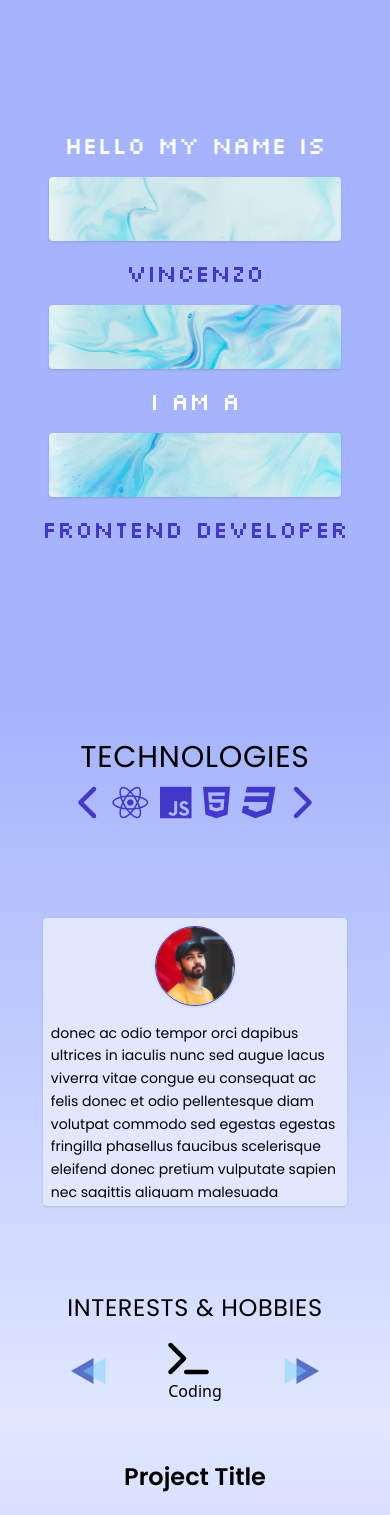
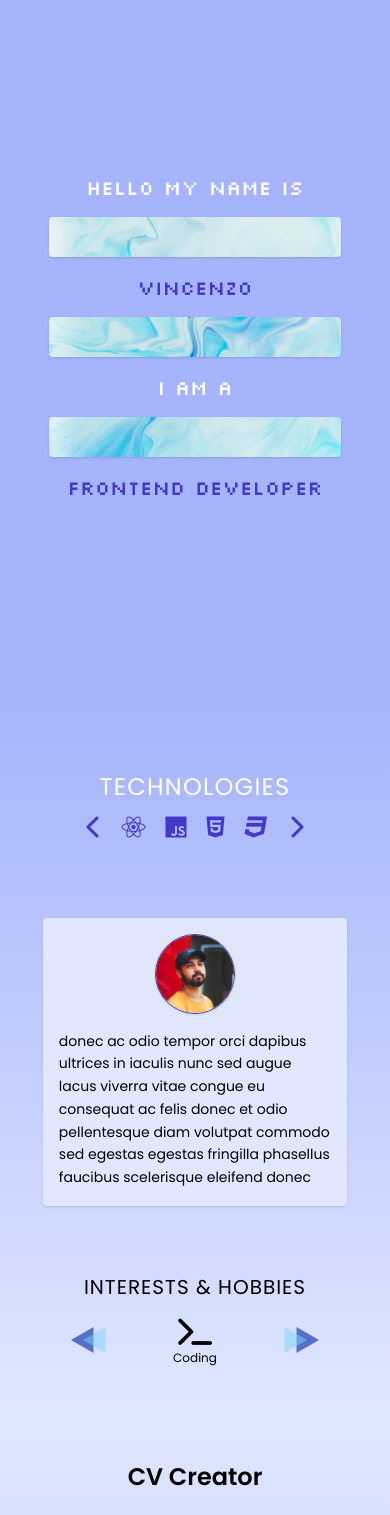
Before and after one commit to v-grillone/portfolio-page, a React (Create React App) app: page / in a window 390 px wide. Shown: the part 140-1655 px from the top of the page. Built offline with nearby package versions, Linux system fonts and the light colour scheme.

Commit message:
projects modification

```diff
--- a/src/App.js
+++ b/src/App.js
@@ -6,6 +6,7 @@ import Navigation from "./components/Navigation";
 import Project1 from "./components/Project1";
 import Project2 from "./components/Project2";
 import Project3 from "./components/Project3";
+import Projects from "./components/Projects";
 import ReachOut from "./components/ReachOut";
 
 function App() {
@@ -65,6 +66,7 @@ function App() {
       <Navigation menuActive={isMenuActive} />
       <HeroSection />
       <AboutSection aboutRef={aboutSectionRef} />
+      {/* < Projects project1Ref={project1SectionRef} project2Ref={project2SectionRef} project3Ref={project3SectionRef} /> */}
       <Project1 project1Ref={project1SectionRef}  />
       <Project2 project2Ref={project2SectionRef} />
       <Project3 project3Ref={project3SectionRef} />
--- a/src/components/AboutSection.js
+++ b/src/components/AboutSection.js
@@ -25,7 +25,6 @@ const AboutSection = ({ aboutRef }) => {
     left: false,
     right: false
   });
-  console.log(clickHobbyArrow);
 
   const changeHobby = (e) => {
     let iconsPositionArr = Object.values(hobbiesIconPosition).map(iconPosition => Number(iconPosition.slice(6,iconPosition.indexOf('%'))));
@@ -44,55 +43,55 @@ const AboutSection = ({ aboutRef }) => {
   }
 
   return (
-    <div ref={aboutRef} id="about-section" className='about-section md:px-16 px-4 md:py-4 h-85vh w-full bg-gradient-to-b from-indigo-300 to-indigo-100 flex flex-col items-center justify-around md:space-y-0 space-y-4'>
+    <div ref={aboutRef} id="about-section" className='about-section md:px-16 px-4 md:py-4 h-85vh w-full bg-gradient-to-b from-indigo-300 to-indigo-100 flex flex-col items-center justify-evenly md:space-y-0'>
       <div className='technologies-section flex flex-col items-center w-full'>
-        <h5 className='md:text-4xl text-3xl font-poppins uppercase tracking-wide'>Technologies</h5>
+        <h5 className='md:text-4xl text-2xl font-poppins uppercase tracking-wider text-white'>Technologies</h5>
         <div ref={technologiesIconSection} className={`tech-icons-container md:p-10 p-2 flex justify-evenly md:w-[50vw] w-[95vw] ${techIconsVisable ? 'tech-icons-compress' : ''}`}>
-          <i className={`fa-solid fa-chevron-left text-4xl text-indigo-700`}></i>
-          <i className={`fa-brands fa-react text-4xl text-indigo-700 ${techIconsVisable ? 'white-slide-1' : ''}`}></i>
-          <i className={`fa-brands fa-js text-4xl text-indigo-700 ${techIconsVisable ? 'white-slide-2' : ''}`}></i>
-          <i className={`fa-brands fa-html5 text-4xl text-indigo-700 ${techIconsVisable ? 'white-slide-3' : ''}`}></i>
-          <i className={`fa-brands fa-css3 text-4xl text-indigo-700 ${techIconsVisable ? 'white-slide-4' : ''}`}></i>
-          <i className={`fa-solid fa-chevron-right text-4xl text-indigo-700`}></i>
+          <i className={`fa-solid fa-chevron-left md:text-4xl text-2xl text-indigo-700`}></i>
+          <i className={`fa-brands fa-react md:text-4xl text-2xl text-indigo-700 ${techIconsVisable ? 'white-slide-1' : ''}`}></i>
+          <i className={`fa-brands fa-js md:text-4xl text-2xl text-indigo-700 ${techIconsVisable ? 'white-slide-2' : ''}`}></i>
+          <i className={`fa-brands fa-html5 md:text-4xl text-2xl text-indigo-700 ${techIconsVisable ? 'white-slide-3' : ''}`}></i>
+          <i className={`fa-brands fa-css3 md:text-4xl text-2xl text-indigo-700 ${techIconsVisable ? 'white-slide-4' : ''}`}></i>
+          <i className={`fa-solid fa-chevron-right md:text-4xl text-2xl text-indigo-700`}></i>
         </div>
       </div>
-      <div className='introduction-container flex md:flex-row flex-col md:space-x-12 md:space-y-0 space-y-4 md:w-full w-[85%] max-h-72 md:mb-5 md:p-6 p-2 md:mb-6 items-center rounded bg-indigo-100 shadow'>
+      <div className='introduction-container flex md:flex-row flex-col md:space-x-12 md:space-y-0 space-y-4 md:w-full w-[85%] max-h-72 md:mb-5 md:p-6 p-4 md:mb-6 items-center rounded bg-indigo-100 shadow'>
         <img src={require('../assets/mock-profile-pic.jpg')} alt="profile-pic" className='object-cover object-center md:h-52 h-20 md:min-w-[13rem] min-w-[5rem] border border-indigo-700 rounded-full shadow' />
         <p className='font-poppins md:text-lg text-sm leading-relaxed md:overflow-hidden overflow-scroll'>donec ac odio tempor orci dapibus ultrices in iaculis nunc sed augue lacus viverra vitae congue eu consequat ac felis donec et odio pellentesque diam volutpat commodo sed egestas egestas fringilla phasellus faucibus scelerisque eleifend donec pretium vulputate sapien nec sagittis aliquam malesuada bibendum arcu vitae elementum curabitur vitae nunc sed velit dignissim sodales ut eu sem integer vitae justo eget magna fermentum iaculis eu non diam phasellus vestibulum lorem sed risus ultricies tristique nulla</p>
       </div>
-      <div className="hobbies-section flex flex-col space-y-8 items-center">
-        <h5 className='md:text-4xl text-2xl font-poppins uppercase tracking-wide'>Interests & Hobbies</h5>
+      <div className="hobbies-section flex flex-col space-y-6 items-center">
+        <h5 className='md:text-4xl text-xl font-poppins uppercase tracking-wider'>Interests & Hobbies</h5>
         <div className="hobbies-icons-container flex flex-row w-72 justify-between items-center">
           <HobbyArrow direction={'left'} changeHobby={changeHobby} clickHobbyArrow={clickHobbyArrow} setClickHobbyArrow={setClickHobbyArrow}/>
           <ul className='hobbies-icons-list flex flex-row list-none relative'>
             <li className={`absolute top-1/2 ${hobbiesIconPosition.icon1} transform -translate-x-1/2 -translate-y-1/2 `}>
-              <div id="icon1" className={`${hobbiesIconPosition.icon1 === 'left-[50%]' ? 'opacity-1' : 'opacity-0'}`}>
-                <i className={`fa-solid fa-futbol text-4xl ${hobbiesIconPosition.icon1 === 'left-[50%]' ? 'opacity-1' : 'opacity-0'}`}></i>
-                <p className='font-poppins'>Soccer</p>
+              <div id="icon1" className={`${hobbiesIconPosition.icon1 === 'left-[50%]' ? 'opacity-1' : 'opacity-0'} flex flex-col items-center`}>
+                <i className={`fa-solid fa-futbol md:text-4xl text-3xl animate-spin ${hobbiesIconPosition.icon1 === 'left-[50%]' ? 'opacity-1' : 'opacity-0'}`}></i>
+                <p className='font-poppins text-xs md:text-base'>Soccer</p>
               </div>
             </li>
             <li className={`absolute top-1/2 ${hobbiesIconPosition.icon2} transform -translate-x-1/2 -translate-y-1/2 `}>
-              <div className={`${hobbiesIconPosition.icon2 === 'left-[50%]' ? 'opacity-1' : 'opacity-0'}`} id="icon2">
-                <i className={`fa-solid fa-terminal text-4xl ${hobbiesIconPosition.icon2 === 'left-[50%]' ? 'opacity-1' : 'opacity-0'}`}></i>
-                <p>Coding</p>
+              <div className={`${hobbiesIconPosition.icon2 === 'left-[50%]' ? 'opacity-1' : 'opacity-0'} flex flex-col items-center`} id="icon2">
+                <i className={`fa-solid fa-terminal md:text-4xl text-3xl ${hobbiesIconPosition.icon2 === 'left-[50%]' ? 'opacity-1' : 'opacity-0'}`}></i>
+                <p className='font-poppins text-xs md:text-base'>Coding</p>
               </div>
             </li>
             <li className={`absolute top-1/2 ${hobbiesIconPosition.icon3} transform -translate-x-1/2 -translate-y-1/2 `}>
-              <div className={`${hobbiesIconPosition.icon3 === 'left-[50%]' ? 'opacity-1' : 'opacity-0'}`} id="icon3">
-                <i className={`fa-solid fa-hockey-puck text-4xl`}></i>
-                <p>Hockey</p>
+              <div className={`${hobbiesIconPosition.icon3 === 'left-[50%]' ? 'opacity-1' : 'opacity-0'} flex flex-col items-center`} id="icon3">
+                <i className={`fa-solid fa-hockey-puck md:text-4xl text-3xl`}></i>
+                <p className='font-poppins text-xs md:text-base'>Hockey</p>
               </div>
             </li>
             <li className={`absolute top-1/2 ${hobbiesIconPosition.icon4} transform -translate-x-1/2 -translate-y-1/2 `}>
-              <div className={`${hobbiesIconPosition.icon4 === 'left-[50%]' ? 'opacity-1' : 'opacity-0'}`} id="icon4">
-                <i className={`fa-solid fa-gamepad text-4xl ${hobbiesIconPosition.icon4 === 'left-[50%]' ? 'opacity-1' : 'opacity-0'}`}></i>
-                <p>Gaming</p>
+              <div className={`${hobbiesIconPosition.icon4 === 'left-[50%]' ? 'opacity-1' : 'opacity-0'} flex flex-col items-center`} id="icon4">
+                <i className={`fa-solid fa-gamepad md:text-4xl text-3xl ${hobbiesIconPosition.icon4 === 'left-[50%]' ? 'opacity-1' : 'opacity-0'}`}></i>
+                <p className='font-poppins text-xs md:text-base'>Gaming</p>
               </div>
             </li>
             <li className={`absolute top-1/2 ${hobbiesIconPosition.icon4} transform -translate-x-1/2 -translate-y-1/2`}>
               <div className={`${hobbiesIconPosition.icon5 === 'left-[50%]' ? 'opacity-1' : 'opacity-0'}`} id="icon5">
-                <i className={`fa-solid fa-dumbbell text-4xl ${hobbiesIconPosition.icon5 === 'left-[50%]' ? 'opacity-1' : 'opacity-0'}`}></i>
-                <p>Fitness</p>
+                <i className={`fa-solid fa-dumbbell md:text-4xl text-3xl ${hobbiesIconPosition.icon5 === 'left-[50%]' ? 'opacity-1' : 'opacity-0'} flex flex-col items-center`}></i>
+                <p className='font-poppins text-xs md:text-base'>Fitness</p>
               </div>
             </li>
           </ul>
--- a/src/components/BtnMain.js
+++ b/src/components/BtnMain.js
@@ -1,8 +1,14 @@
 import React from 'react'
 
-const BtnMain = ({text, handleClick}) => {
+const BtnMain = ({text, url}) => {
+
+  const clickHandler = (e) => {
+    e.preventDefault();
+    window.open(url, '_blank');
+  }
+
   return (
-    <button className='bg-indigo-600 rounded text-white font-poppins hover:bg-indigo-500 duration-200 mx-4 px-6 py-2' onClick={handleClick}>{text}</button>
+    <button className='bg-indigo-600 rounded text-white font-poppins hover:bg-indigo-500 duration-200 mx-4 px-6 py-2' onClick={clickHandler}>{text}</button>
   )
 }
 
--- a/src/components/HeroSection.js
+++ b/src/components/HeroSection.js
@@ -3,13 +3,13 @@ import React from 'react'
 const HeroSection = () => {
   return (
     <div className='hero-section flex flex-col justify-center items-center space-y-4 p-4 relative h-screen pt-[15vh] z-[-1]'>
-      <p className='text-2xl md:text-5xl font-silkscreen text-white'>Hello my name is</p>
-      <img id='hero-img-upper' className='hero-img h-16 md:h-20 w-[75vw] ml-48 rounded object-cover object-center-top shadow' src={require('../assets/hero-background-org.jpg')} alt="" />
-      <p className='hero-name text-2xl md:text-5xl font-silkscreen relative max-w-max text-indigo-700'>Vincenzo</p>
-      <img id='hero-img-mid' className='hero-img h-16 md:h-20 w-[75vw] mr-48 rounded object-cover object-center shadow' src={require('../assets/hero-background-org.jpg')} alt="" />
-      <p className='text-2xl md:text-5xl font-silkscreen text-white'>I am a</p>
-      <img id='hero-img-lower' className='hero-img h-16 md:h-20 w-[75vw] ml-48 rounded object-cover object-center-bottom shadow' src={require('../assets/hero-background-org.jpg')} alt="" />
-      <p className='hero-title text-2xl md:text-5xl font-silkscreen relative text-indigo-700'>Frontend Developer</p>
+      <p className='text-xl md:text-5xl font-silkscreen text-white'>Hello my name is</p>
+      <img id='hero-img-upper' className='hero-img h-10 md:h-20 w-[75vw] ml-48 rounded object-cover object-center-top shadow' src={require('../assets/hero-background-org.jpg')} alt="" />
+      <p className='hero-name text-xl md:text-5xl font-silkscreen relative max-w-max text-indigo-700'>Vincenzo</p>
+      <img id='hero-img-mid' className='hero-img h-10 md:h-20 w-[75vw] mr-48 rounded object-cover object-center shadow' src={require('../assets/hero-background-org.jpg')} alt="" />
+      <p className='text-xl md:text-5xl font-silkscreen text-white'>I am a</p>
+      <img id='hero-img-lower' className='hero-img h-10 md:h-20 w-[75vw] ml-48 rounded object-cover object-center-bottom shadow' src={require('../assets/hero-background-org.jpg')} alt="" />
+      <p className='hero-title text-xl md:text-5xl font-silkscreen relative text-indigo-700'>Frontend Developer</p>
 
     </div>
   )
--- a/src/components/Project1.js
+++ b/src/components/Project1.js
@@ -7,20 +7,17 @@ import jsSvg from '../assets/js-svgrepo-com.svg'
 import tailwindSvg from '../assets/tailwindcss-icon-svgrepo-com.svg'
 import BtnMain from './BtnMain'
 
-const Project1 = ({ project1Ref, sectionRef }) => {
-
-  const handleClick = () => {
-
-  }
+const Project1 = ({ project1Ref }) => {
 
   return (
     <div ref={project1Ref} id='project1-section' className='project1-section h-85vh bg-gradient-to-b from-indigo-100 to-indigo-300 p-10 flex flex-col items-center space-y-6 relative'>
-      <h3 className='font-poppins text-2xl font-bold'>Project Title</h3>
-      <div className='project-container w-full max-h-[90%] bg-white flex flex-col items-center space-y-4 boder rounded border-gray-800 shadow'>
-        <div className='project-img-continer w-full h-[40%] bg-red-200'>
+      <h3 className='font-poppins text-2xl md:text-4xl font-bold'>CV Creator</h3>
+      <div className='project-container w-full max-h-[90%] bg-white flex flex-col md:flex-row items-center space-y-4 md:space-y-0 boder rounded border-gray-800 shadow'>
+        <div className='project-img-continer w-full md:w-[75%] h-[40%] md:h-full bg-red-200'>
           <img className="object-cover object-center h-full w-full" src={project1Img} alt="project-1-background" />
         </div>
-        <div className='project-text-container text-sm px-6'>
+        <div className="project-description-container flex flex-col md:w-[25%] items-center justify-evenly h-full ">
+          <div className='project-text-container text-sm md:text-base px-6'>
             <p>Lorem ipsum dolor sit amet, consectetuer adipiscing elit. Aenean commodo ligula eget dolor. Aenean massa. Cum sociis natoque penatibus et magnis dis p</p>
           </div>
           <div className='project-techs-container w-full px-6 flex flex-row items-center justify-center space-x-2'>
@@ -28,7 +25,8 @@ const Project1 = ({ project1Ref, sectionRef }) => {
             <img className='w-8' src={tailwindSvg} alt="" />
           </div>
           <div className='project-source-code-container'>
-          <BtnMain text={`Source Code`} handleClick={handleClick} />
+            <BtnMain text={`Source Code`} url={'https://github.com/v-grillone/cv-creator'} />
+          </div>
         </div>
       </div>
     </div>
--- a/src/components/Project2.js
+++ b/src/components/Project2.js
@@ -9,18 +9,15 @@ import BtnMain from './BtnMain'
 
 const Project2 = ({ project2Ref }) => {
 
-  const handleClick = () => {
-
-  }
-
   return (
     <div ref={project2Ref} id="project2-section" className='project2-section h-85vh bg-gradient-to-b from-indigo-300 to-indigo-100 p-10 flex flex-col items-center space-y-6 relative'>
-      <h3 className='font-poppins text-2xl font-bold'>Project Title</h3>
-      <div className='project-container w-full max-h-[90%] bg-white flex flex-col items-center space-y-4 boder rounded border-gray-800 shadow'>
-        <div className='project-img-continer w-full h-[40%] bg-red-200'>
+      <h3 className='font-poppins text-2xl md:text-4xl font-bold'>Weather App</h3>
+      <div className='project-container w-full max-h-[90%] bg-white flex flex-col md:flex-row items-center space-y-4 md:space-y-0 boder rounded border-gray-800 shadow'>
+        <div className='project-img-continer w-full md:w-[75%] h-[40%] md:h-full bg-red-200'>
           <img className="object-cover object-center h-full w-full" src={project1Img} alt="project-1-background" />
         </div>
-        <div className='project-text-container text-sm px-6'>
+        <div className="project-description-container flex flex-col md:w-[25%] items-center justify-evenly h-full ">
+          <div className='project-text-container text-sm md:text-base px-6'>
             <p>Lorem ipsum dolor sit amet, consectetuer adipiscing elit. Aenean commodo ligula eget dolor. Aenean massa. Cum sociis natoque penatibus et magnis dis p</p>
           </div>
           <div className='project-techs-container w-full px-6 flex flex-row items-center justify-center space-x-2'>
@@ -28,7 +25,8 @@ const Project2 = ({ project2Ref }) => {
             <img className='w-8' src={tailwindSvg} alt="" />
           </div>
           <div className='project-source-code-container'>
-          <BtnMain text={`Source Code`} handleClick={handleClick} />
+            <BtnMain text={`Source Code`} url={'https://github.com/v-grillone/cv-creator'} />
+          </div>
         </div>
       </div>
     </div>
--- a/src/components/Project3.js
+++ b/src/components/Project3.js
@@ -9,18 +9,15 @@ import BtnMain from './BtnMain'
 
 const Project3 = ({ project3Ref }) => {
 
-  const handleClick = () => {
-
-  }
-
   return (
     <div ref={project3Ref} id="project3-section" className='project3-section h-85vh bg-gradient-to-b from-indigo-100 to-indigo-300 p-10 flex flex-col items-center space-y-6 relative'>
-      <h3 className='font-poppins text-2xl font-bold'>Project Title</h3>
-      <div className='project-container w-full max-h-[90%] bg-white flex flex-col items-center space-y-4 boder rounded border-gray-800 shadow'>
-        <div className='project-img-continer w-full h-[40%] bg-red-200'>
+      <h3 className='font-poppins text-2xl md:text-4xl font-bold'>Todo List</h3>
+      <div className='project-container w-full max-h-[90%] bg-white flex flex-col md:flex-row items-center space-y-4 md:space-y-0 boder rounded border-gray-800 shadow'>
+        <div className='project-img-continer w-full md:w-[75%] h-[40%] md:h-full bg-red-200'>
           <img className="object-cover object-center h-full w-full" src={project1Img} alt="project-1-background" />
         </div>
-        <div className='project-text-container text-sm px-6'>
+        <div className="project-description-container flex flex-col md:w-[25%] items-center justify-evenly h-full ">
+          <div className='project-text-container text-sm md:text-base px-6'>
             <p>Lorem ipsum dolor sit amet, consectetuer adipiscing elit. Aenean commodo ligula eget dolor. Aenean massa. Cum sociis natoque penatibus et magnis dis p</p>
           </div>
           <div className='project-techs-container w-full px-6 flex flex-row items-center justify-center space-x-2'>
@@ -28,7 +25,8 @@ const Project3 = ({ project3Ref }) => {
             <img className='w-8' src={tailwindSvg} alt="" />
           </div>
           <div className='project-source-code-container'>
-          <BtnMain text={`Source Code`} handleClick={handleClick} />
+            <BtnMain text={`Source Code`} url={'https://github.com/v-grillone/cv-creator'} />
+          </div>
         </div>
       </div>
     </div>
--- /dev/null
+++ b/src/components/Projects.js
@@ -0,0 +1,64 @@
+import React from 'react'
+
+import project1Img from '../assets/mock-profile-pic.jpg'
+import reactSvg from '../assets/react-svgrepo-com.svg'
+import cssSvg from '../assets/css3-svgrepo-com.svg'
+import jsSvg from '../assets/js-svgrepo-com.svg'
+import tailwindSvg from '../assets/tailwindcss-icon-svgrepo-com.svg'
+import BtnMain from './BtnMain'
+
+const Projects = ( {project1Ref, project2Ref, project3Ref }) => {
+
+  const projects = {
+    project1: {
+      id: 1,
+      title: 'CV Creator',
+      img: project1Img,
+      text: 'Lorem ipsum dolor sit amet, consectetuer adipiscing elit. Aenean commodo ligula eget dolor. Aenean massa. Cum sociis natoque penatibus et magnis dis p',
+      techs: [reactSvg, tailwindSvg]
+    },
+    project2: {
+      id: 2,
+      title: 'CV Creator',
+      img: project1Img,
+      text: 'Lorem ipsum dolor sit amet, consectetuer adipiscing elit. Aenean commodo ligula eget dolor. Aenean massa. Cum sociis natoque penatibus et magnis dis p',
+      techs: [reactSvg, tailwindSvg]
+    },
+    project3: {
+      id: 3,
+      title: 'CV Creator',
+      img: project1Img,
+      text: 'Lorem ipsum dolor sit amet, consectetuer adipiscing elit. Aenean commodo ligula eget dolor. Aenean massa. Cum sociis natoque penatibus et magnis dis p',
+      techs: [reactSvg, tailwindSvg]
+    }
+  }
+
+  return (
+    Object.keys(projects).map(project => {
+      return <div key={project} ref={`${project}Ref`}>{project}</div>
+    })
+    // Object.keys(projects).map(project =>
+    //   <div key={projects[project].id} ref={`${projects[project]}Ref`} id={`${project}-section`} className={`${project}-section h-85vh bg-gradient-to-b from-indigo-100 to-indigo-300 p-10 flex flex-col items-center space-y-6 relative`}>
+    //     <h3 className='font-poppins text-2xl md:text-4xl font-bold'>{project.title}</h3>
+    //     <div className='project-container w-full max-h-[90%] bg-white flex flex-col md:flex-row items-center space-y-4 md:space-y-0 boder rounded border-gray-800 shadow'>
+    //       <div className='project-img-continer w-full md:w-[75%] h-[40%] md:h-full bg-red-200'>
+    //         <img className="object-cover object-center h-full w-full" src={project.img} alt="project-background" />
+    //       </div>
+    //       <div className="project-description-container flex flex-col md:w-[25%] items-center justify-evenly h-full ">
+    //         <div className='project-text-container text-sm md:text-base px-6'>
+    //           <p>{project.text}</p>
+    //         </div>
+    //         <div className='project-techs-container w-full px-6 flex flex-row items-center justify-center space-x-2'>
+    //           <img className='w-8' src={reactSvg} alt="" />
+    //           <img className='w-8' src={tailwindSvg} alt="" />
+    //         </div>
+    //         <div className='project-source-code-container'>
+    //           <BtnMain text={`Source Code`} url={`https://github.com/v-grillone/cv-creator`} />
+    //         </div>
+    //       </div>
+    //     </div>
+    //   </div>)
+  )
+}
+
+export default Projects
```
Lines whose indentation alone changed are shown as unchanged.
